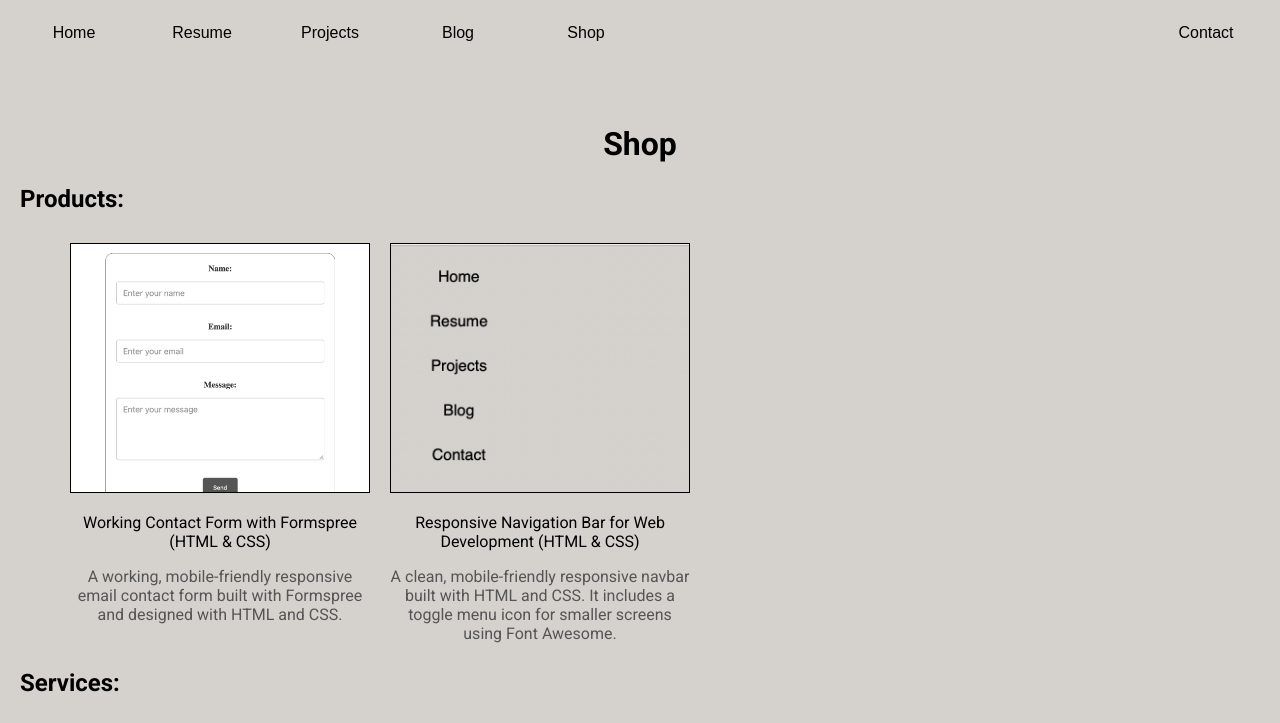
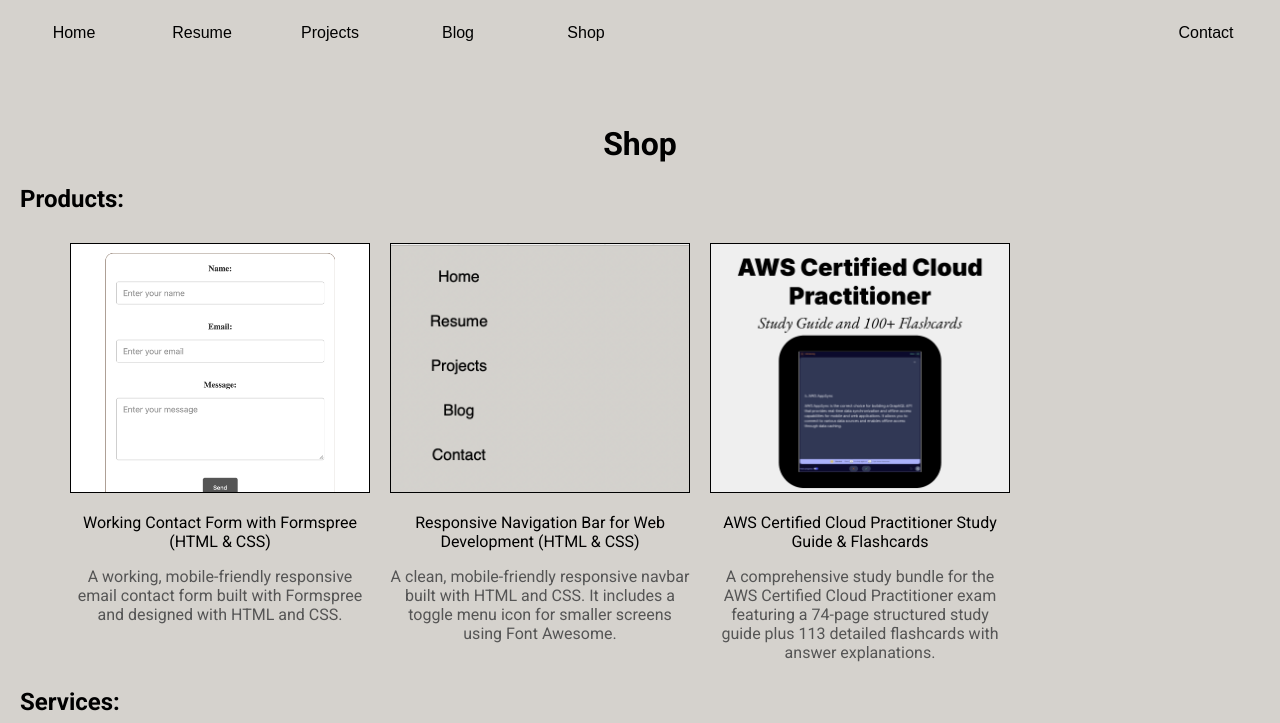
Before and after one commit to Francis-McKee/francis-mckee.github.io, a Jekyll site: the page built from shop.html, in a window 1280 px wide and 900 px high, cut to the strip 0-723 px from the top of the window. Built offline with Jekyll 4.4.1, drawn with Linux system fonts in a browser that asks for light colours; nearby versions of some CDN libraries; comment, search, counter and statistics services are not loaded.

Commit message:
added new product to shop, with thumbnail

```diff
--- a/shop.html
+++ b/shop.html
@@ -29,6 +29,14 @@
                         </a>
                         <p><a href="https://francismckee.gumroad.com/l/navbar" target="_blank"> Responsive Navigation Bar for Web Development (HTML & CSS) </a></p>
                         <p class="description"> A clean, mobile-friendly responsive navbar built with HTML and CSS. It includes a toggle menu icon for smaller screens using Font Awesome. </p>
+                    </li>
+
+                    <li class="product">
+                        <a href="https://francismckee.gumroad.com/l/aws-certified-cloud-practitioner-study" target="_blank">
+                            <img src="/images/shop/aws-ccp-study.png" width="300" height="250" alt="AWS Certified Cloud Practitioner Study Guide & Flashcards">
+                        </a>
+                        <p><a href="https://francismckee.gumroad.com/l/aws-certified-cloud-practitioner-study" target="_blank"> AWS Certified Cloud Practitioner Study Guide & Flashcards </a></p>
+                        <p class="description"> A comprehensive study bundle for the AWS Certified Cloud Practitioner exam featuring a 74-page structured study guide plus 113 detailed flashcards with answer explanations. </p>
                     </li>
                 </ul>
             </div>
```
Also changed, not shown: images/shop/aws-ccp-study.png (added), 1 other file.
